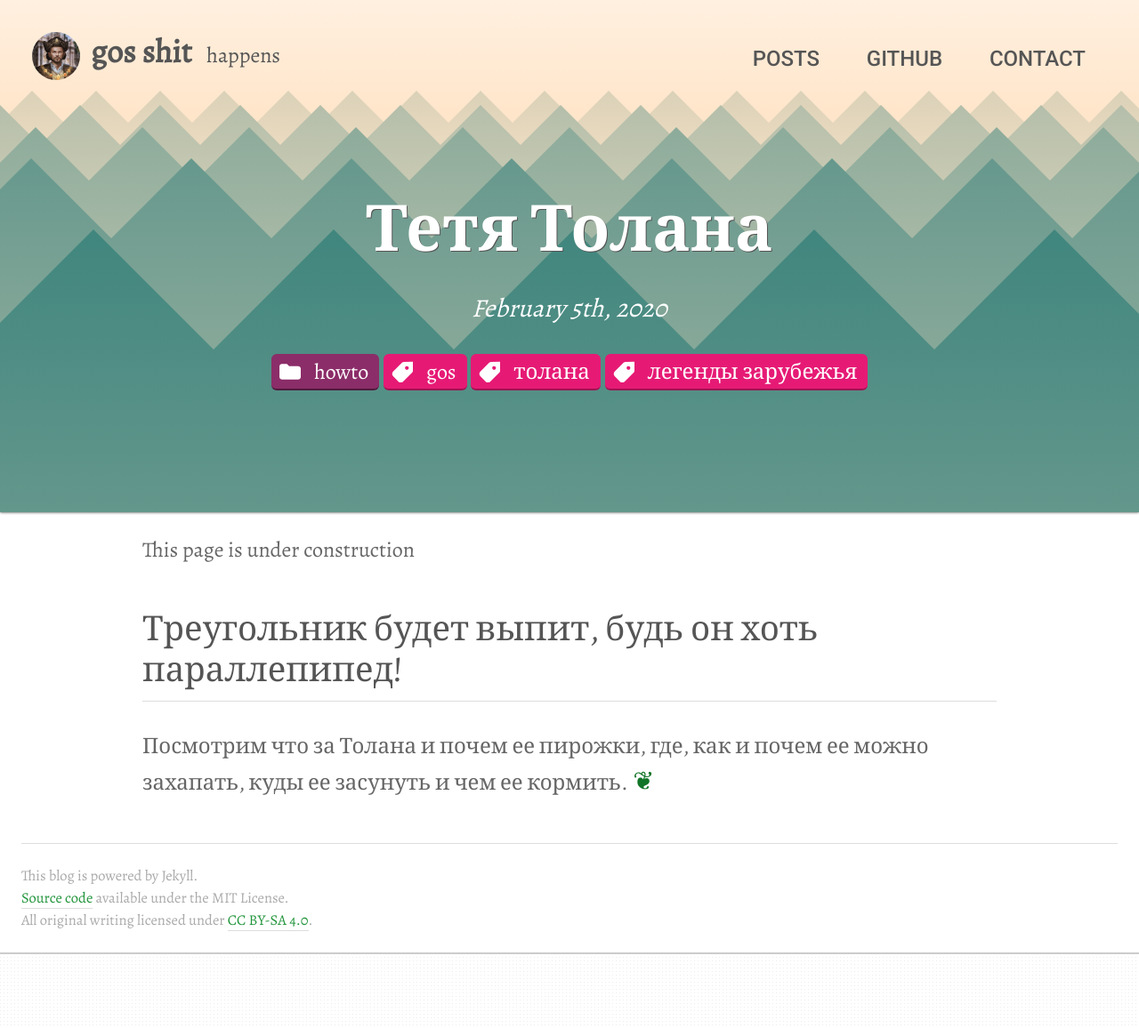
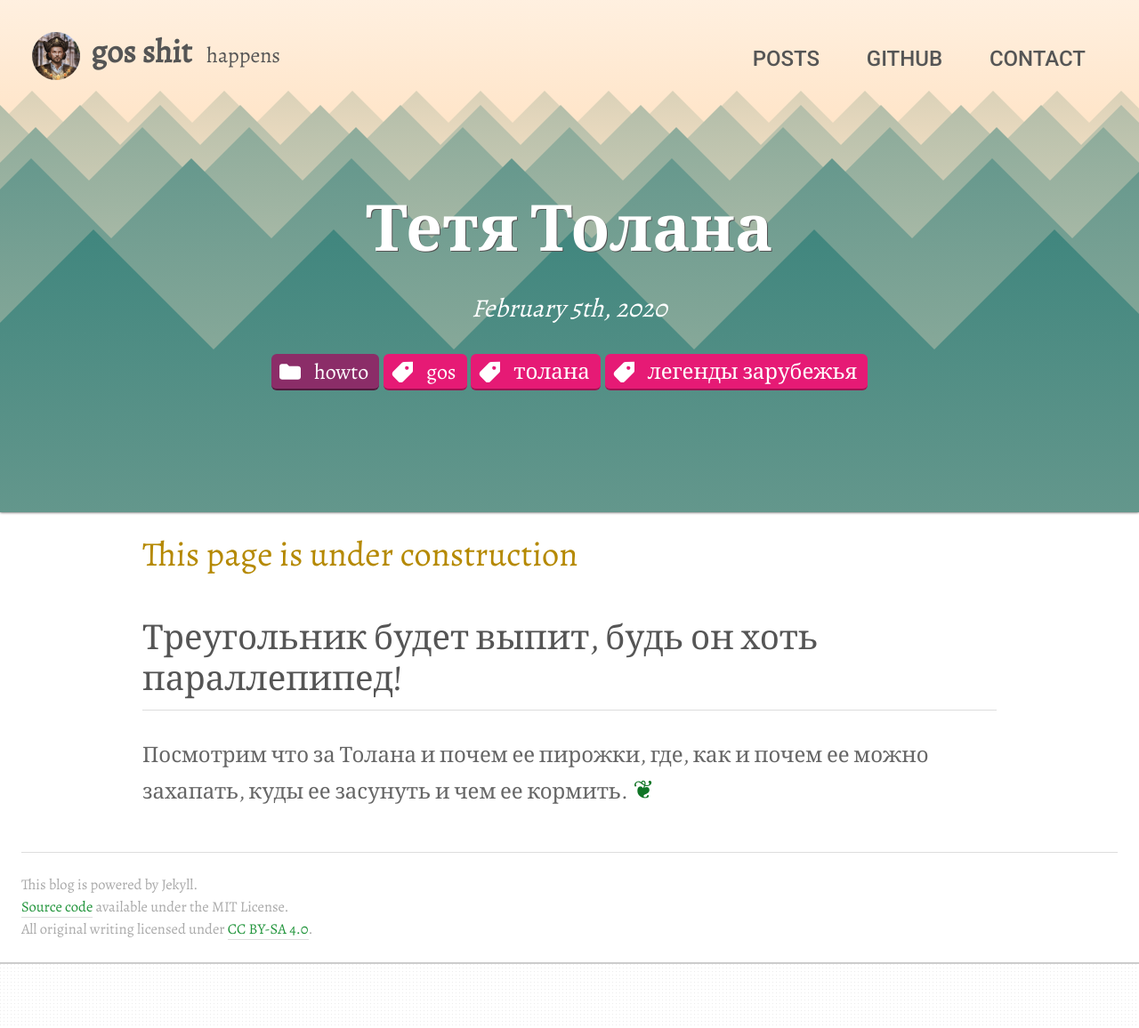
Before and after one commit to flicus/gos, a Jekyll site: the page built from _posts/2020-02-05-Толана.md, in a window 1280 px wide. Shown: the whole page at 89% size. Built offline with Jekyll 4.4.1, drawn with Linux system fonts in a browser that asks for light colours.

Commit message:
tolana initial

```diff
--- a/_layouts/post.html
+++ b/_layouts/post.html
@@ -19,7 +19,7 @@ layout: default
   </div>
   <div class="post__body">
     {% if page.blueprint %}
-    <blueprint-header>This page is under construction</blueprint-header>
+    <span class="blueprint-header">This page is under construction</span>
     {% endif %}
     {{ content }}
   </div>
--- a/style.scss
+++ b/style.scss
@@ -694,7 +694,7 @@
   display: none !important;
 }
 
-[blueprint-header] {
+.blueprint-header {
  @include heading(1.6);
   color: $solarized_yellow;
 }
```
Also changed, not shown: _layouts/listing.html (+5 -5 lines).
